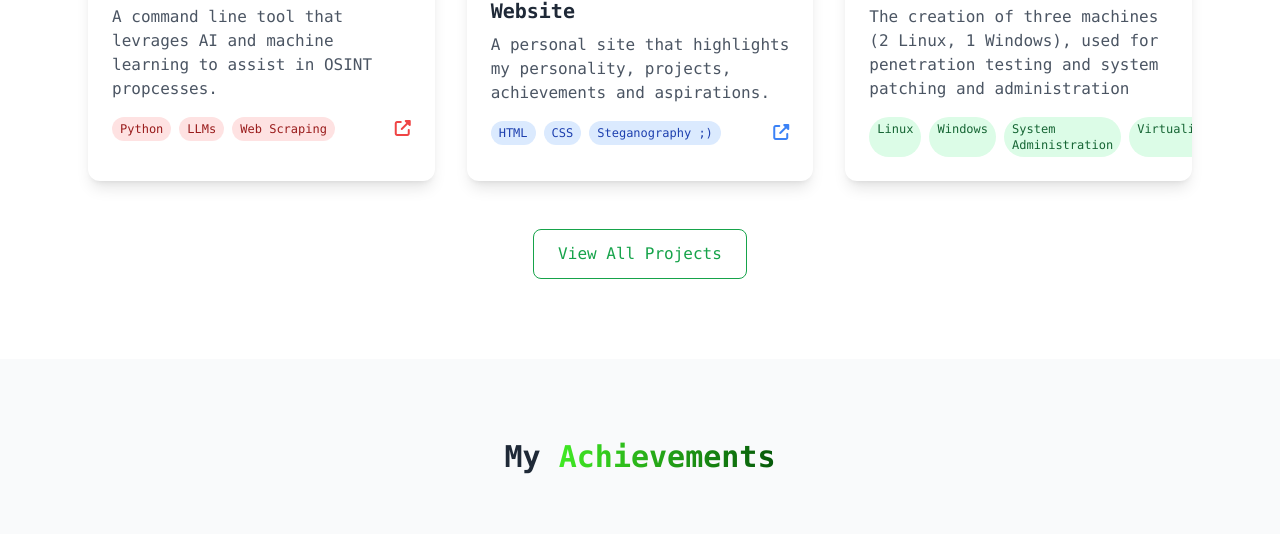
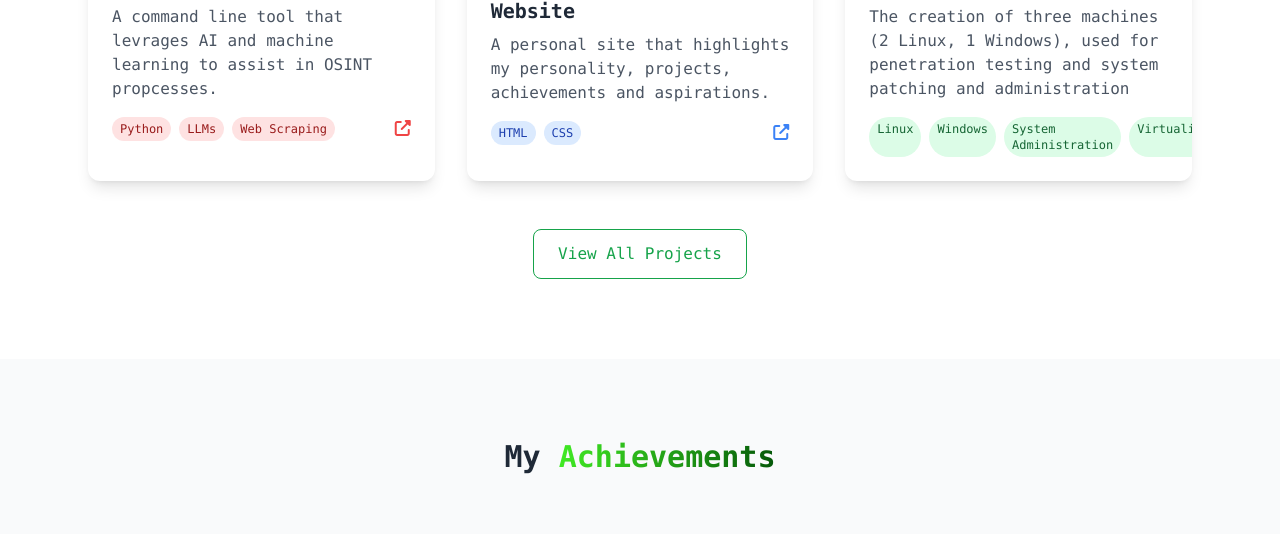
Before and after one commit to braeden-allen/braeden-allen.github.io, a plain HTML site: page index.html in a window 1280 px wide. Shown: the part 2659-3193 px from the top of the page. Drawn offline with nearby package versions, Linux system fonts and the light colour scheme.

Commit message:
no more steg

```diff
--- a/index.html
+++ b/index.html
@@ -363,8 +363,6 @@
                             <div class="flex space-x-2">
                                 <span class="px-2 py-1 bg-blue-100 dark:bg-blue-900 text-blue-800 dark:text-blue-200 rounded-full text-xs">HTML</span>
                                 <span class="px-2 py-1 bg-blue-100 dark:bg-blue-900 text-blue-800 dark:text-blue-200 rounded-full text-xs">CSS</span>
-                                <span class="px-2 py-1 bg-blue-100 dark:bg-blue-900 text-blue-800 dark:text-blue-200 rounded-full text-xs">Steganography ;)</span>
-
                             </div>
                             <a href="#" class="text-blue-500 hover:text-blue-700 dark:hover:text-blue-400 transition">
                                 <i class="fas fa-external-link-alt"></i>
```
